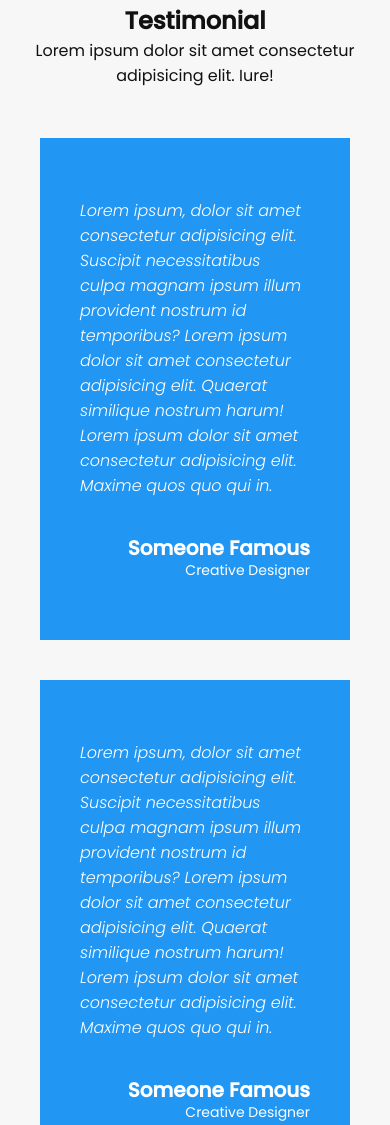
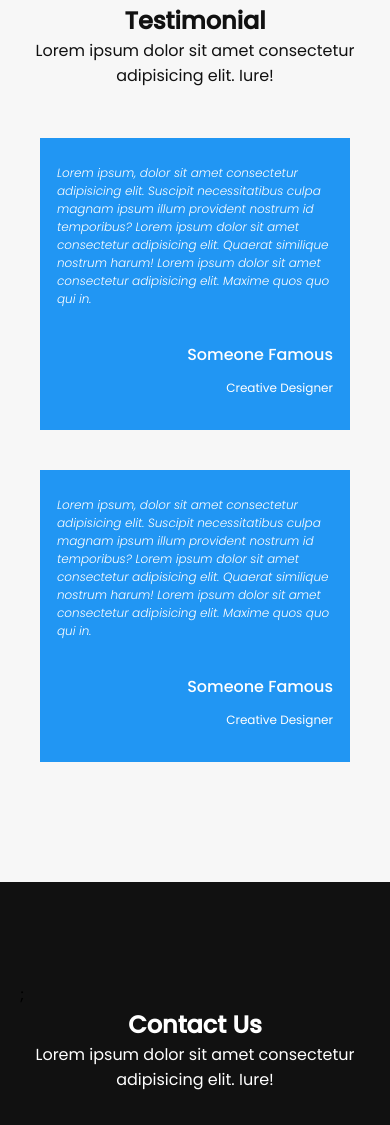
Before and after one commit to ShohelDeveloper/Second-Portfolio, a plain HTML site: page index.html in a window 390 px wide. Shown: the part 6373-7498 px from the top of the page. Drawn offline with Linux system fonts and the light colour scheme.

Commit message:
last commit

```diff
--- a/style.css
+++ b/style.css
@@ -448,4 +448,30 @@ img{
         padding: 100px 20px;
     }
     .banner{background-position-x: 495px;}
+
+    .testimonial .content .testimonialBx p {
+        color: #fff;
+        font-style: italic;
+        font-size: 12px;
+        font-weight: 300;
 }
+.testimonial .content .testimonialBx {
+    padding: 26px 17px;
+    margin: 20px;
+    background: #2196f3;
+}
+
+.testimonial .content .testimonialBx h3 {
+    margin-top: 31px;
+    text-align: end;
+    color: #fff;
+    font-weight: 500;
+    font-size: 16px;
+    line-height: 2em;
+}
+
+.testimonial .content .testimonialBx h3 span {
+    font-size: 12px;
+    font-weight: 400;
+}
+}
```
